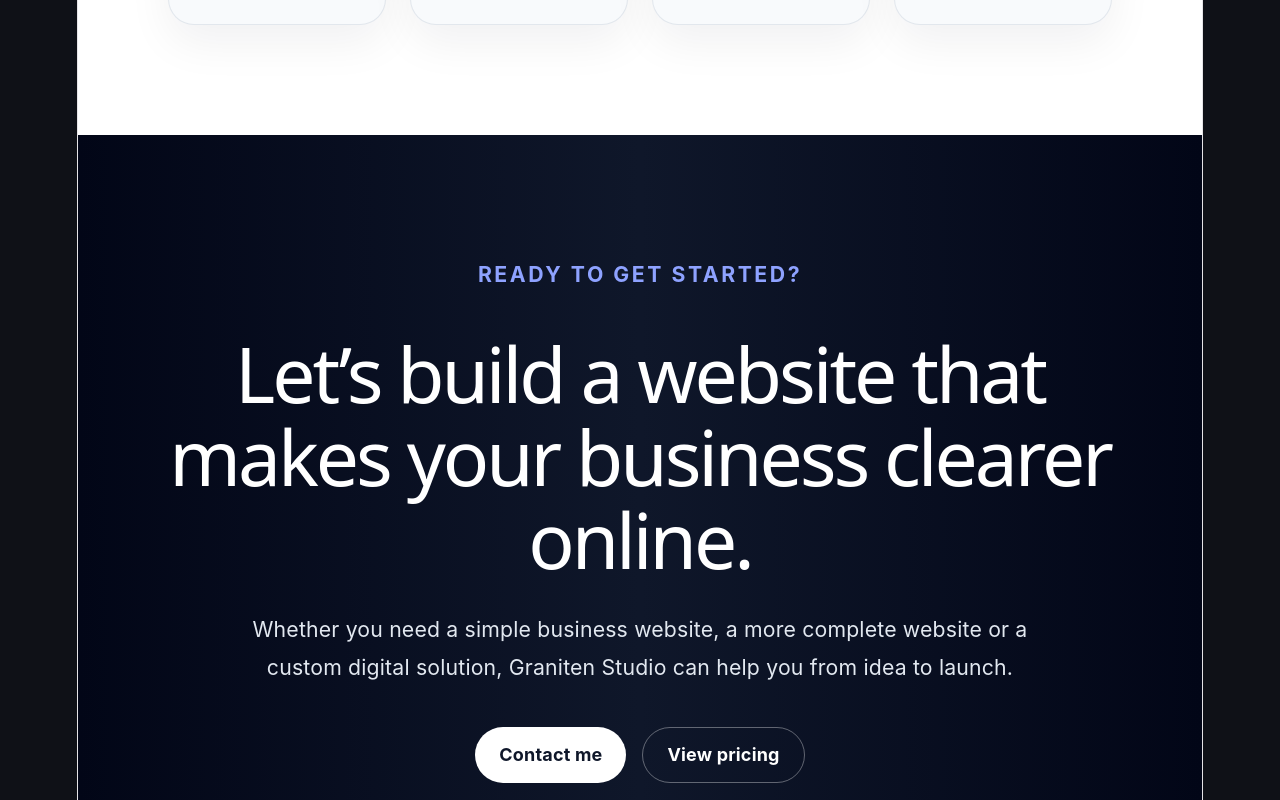
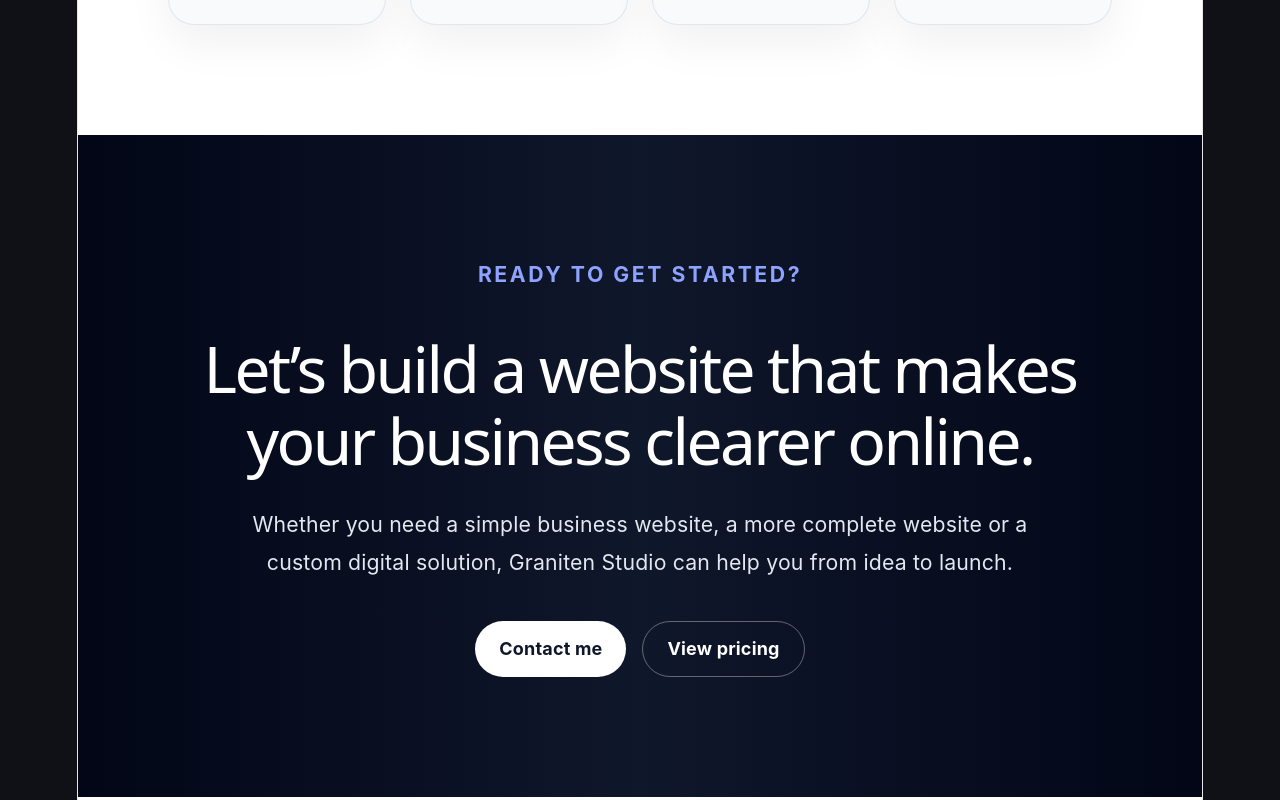
Before and after one commit to Graniten40/graniten-studio, a React (Vite) app: page / in a window 1280 px wide. Shown: the part 1420-2220 px from the top of the page. Built offline with nearby package versions, Linux system fonts and the light colour scheme.

Commit message:
Update CTA

```diff
--- a/src/App.css
+++ b/src/App.css
@@ -650,7 +650,7 @@ h1 {
 
 .cta-section {
   background: linear-gradient(90deg, #020617 0%, #0f172a 50%, #020617 100%);
-  min-height: 520px;
+  min-height: 460px;
   padding: 120px 20px;
   display: flex;
   align-items: center;
@@ -668,8 +668,8 @@ h1 {
 }
 
 .cta-content h2 {
-  font-size: clamp(3rem, 6vw, 5rem);
-  line-height: 1.08;
+  font-size: clamp(2.4rem, 5vw, 4.2rem);
+  line-height: 1.12;
   color: #ffffff;
   margin-bottom: 28px;
   letter-spacing: -0.04em;
```
